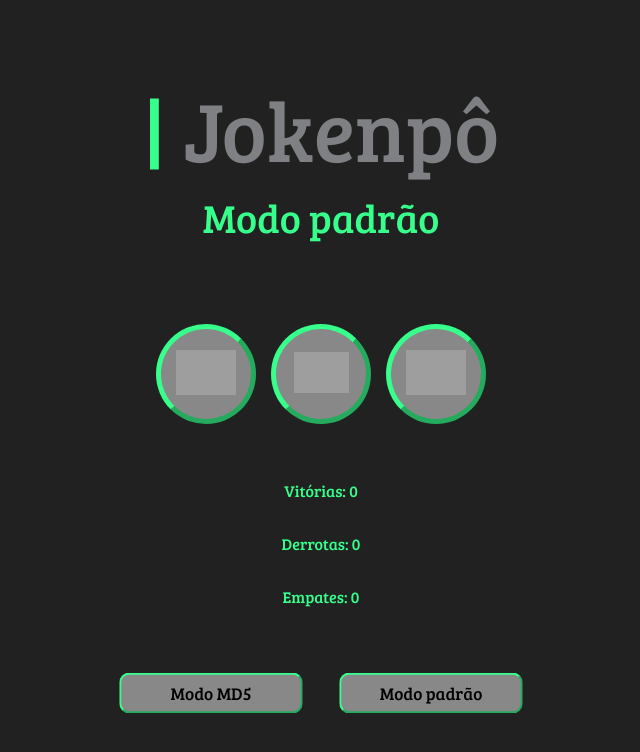
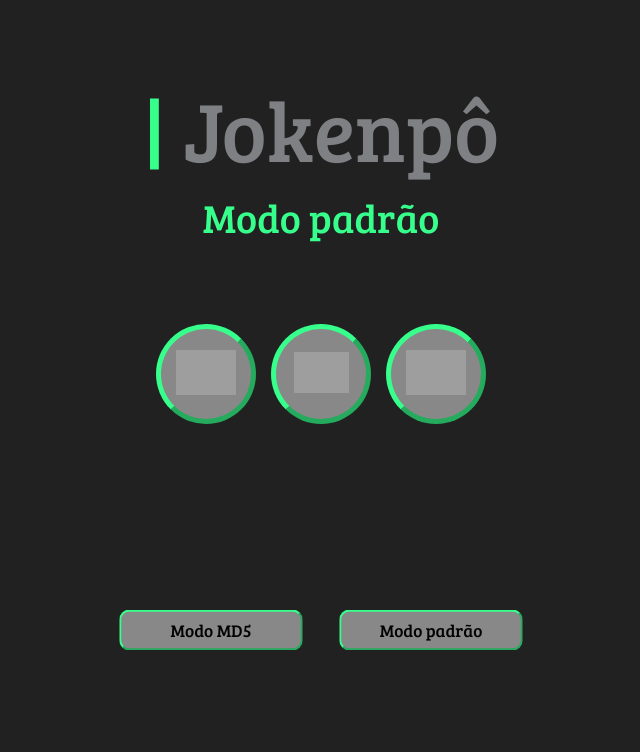
Before and after one commit to FelipeFelltrin/Jokenpo, a plain HTML site: page index.html in a window 1280 px wide. Both pictures are taken after a click on the button "Modo padrão". Shown: the whole page, without its empty margins (319-959 px from the left). Drawn offline with Linux system fonts and the light colour scheme; grey boxes are pictures that could not be loaded; a web font is replaced by a local one.

Commit message:
Segundo commit

```diff
--- a/index.html
+++ b/index.html
@@ -410,9 +410,9 @@
             ptsmaquina = 0
             empate = 0
 
-            document.getElementById('vitorias').innerHTML = "Vitórias: " + ptsjogador
-            document.getElementById('derrotas').innerHTML = "Derrotas: " + ptsmaquina
-            document.getElementById('empates').innerHTML = "Empates: " + empate
+            document.getElementById('vitorias').innerHTML = ""
+            document.getElementById('derrotas').innerHTML = ""
+            document.getElementById('empates').innerHTML = ""
 
             document.getElementById("jogarnova").classList.add("esconder");
             document.getElementById('resultado').innerHTML = ""
@@ -496,4 +496,5 @@
 
     </body>
 
+
 </html>
```
